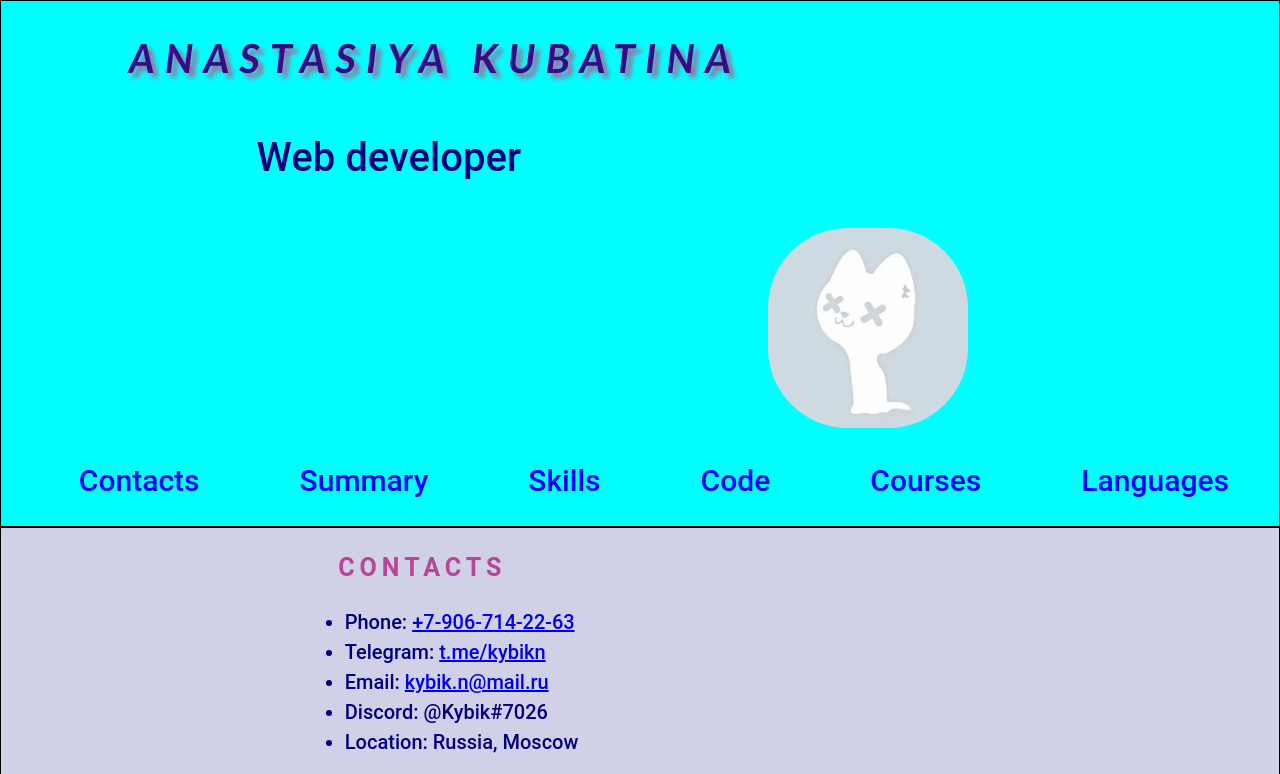
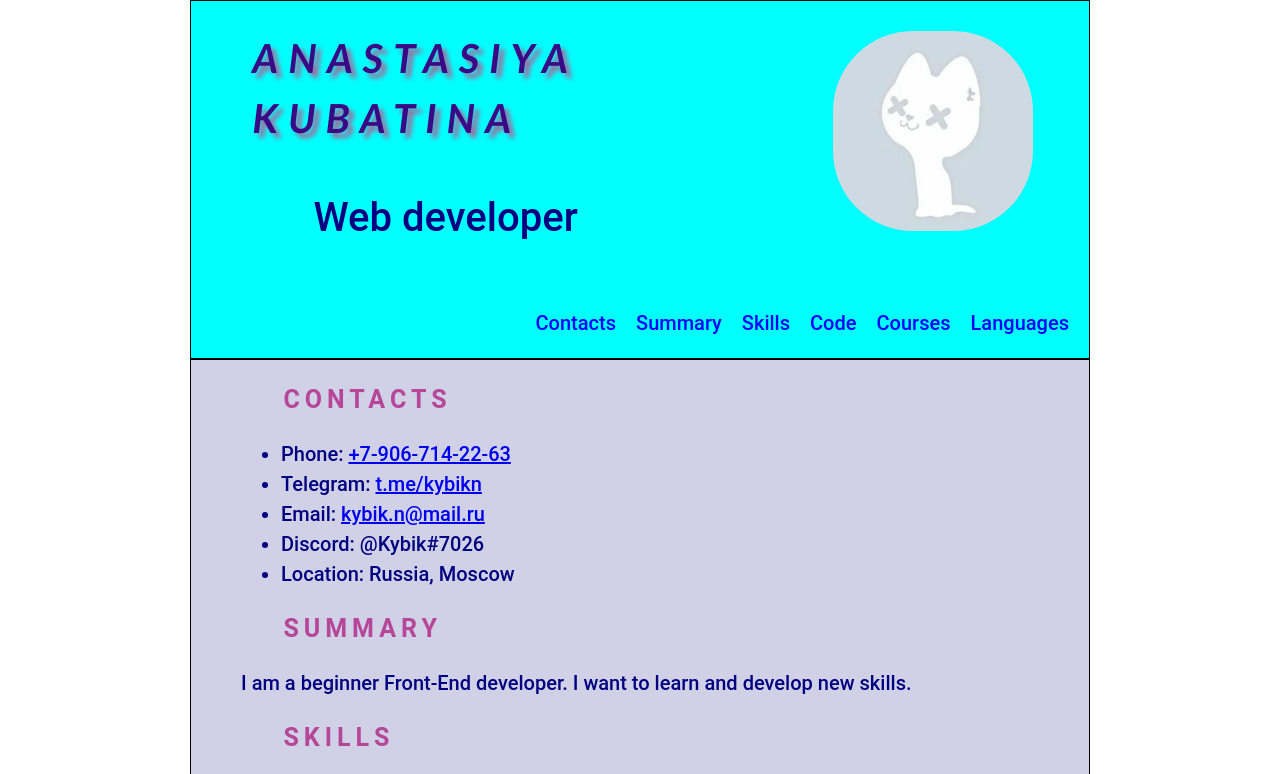
Before and after one commit to kybikn/rsschool-cv, a plain HTML site: page index.html in a window 1280 px wide. Shown: the top 774 px of the page. Drawn offline with Linux system fonts and the light colour scheme.

Commit message:
feat: update html and css

```diff
--- a/index.html
+++ b/index.html
@@ -5,23 +5,20 @@
     <meta charset="UTF-8" />
     <meta http-equiv="X-UA-Compatible" content="IE=edge" />
     <meta name="viewport" content="width=device-width, initial-scale=1.0" />
-    <title>CV</title>
+    <title>My CV</title>
     <link rel="stylesheet" href="style.css" />
-    <!--<link rel="icon" href="assets/favicon.ico" />
-
-    <link rel="preconnect" href="https://fonts.gstatic.com" />
-    <link
-      href="https://fonts.googleapis.com/css2?family=Roboto:wght@100;300;500;700&display=swap"
-      rel="stylesheet"
-    />-->
   </head>
 
   <body>
+    <div class="container">
       <header class="header">
-      <div class="container">
+        <div class="header-name-photo">
+          <div>
             <h1>Anastasiya Kubatina</h1>
             <p>Web developer</p>
-        <img src="assets/img/cat.jfif" alt="my photo" />
+          </div>
+          <div><img src="assets/img/cat.jfif" alt="my photo" /></div>
+        </div>
         <nav>
           <ul class="nav-list">
             <li>
@@ -44,11 +41,9 @@
             </li>
           </ul>
         </nav>
-      </div>
       </header>
 
       <main class="main">
-      <div class="container">
         <section id="contacts">
           <h2>Contacts</h2>
           <ul>
@@ -99,12 +94,9 @@
             <li>Russian - Native</li>
           </ul>
         </section>
-      </div>
       </main>
 
       <footer class="footer">
-      <div class="container">
-        <section>
         <a href="https://rs.school/js/"
           ><img
             src="https://rs.school/images/rs_school_js.svg"
@@ -112,11 +104,9 @@
             alt="logo"
           />
         </a>
-        </section>
 
-        <p>2021</p>
+        <span>2021</span>
 
-        <section>
         <a target="_blank" href="https://github.com/kybikn">
           <svg
             height="32"
@@ -133,8 +123,7 @@
             ></path>
           </svg>
         </a>
-        </section>
+      </footer>
     </div>
-    </footer>
   </body>
 </html>
--- a/style.css
+++ b/style.css
@@ -1,20 +1,65 @@
+body {
+  margin: 0;
+  padding: 0;
+  font-family: "Roboto", sans-serif;
+  font-size: 20px;
+  font-weight: 500;
+  line-height: 1.5;
+  color: navy;
+}
+
+.container {
+  max-width: 900px;
+  margin: 0 auto;
+}
+
 .header {
   border: 1px solid black;
   background-color: cyan;
+}
+
+.header-name-photo {
+  display: flex;
+  flex-wrap: wrap;
+}
+
+h1 {
+  font-family: "Gill Sans", "Gill Sans MT", Calibri, "Trebuchet MS", sans-serif;
+  font-size: 40px;
+  font-weight: bolder;
+  font-style: italic;
+  text-transform: uppercase;
+  letter-spacing: 10px;
+  text-shadow: 5px 5px 5px rgb(172, 98, 150);
+  padding-left: 10%;
+  color: #3a0a86;
+}
+
+header img {
+  height: 200px;
+  width: 200px;
+  margin: 30px;
+  border-radius: 40%;
+}
+
+header p {
+  font-size: 40px;
+  padding-left: 20%;
 }
 
 .nav-list {
   display: flex;
   justify-content: flex-end;
   list-style: none;
+  margin-right: 10px;
 }
 
 .nav-link {
-  padding: 0 50px;
-  line-height: 50px;
+  padding: 0 10px;
+  line-height: 20px;
   text-decoration: none;
+  font-size: 20px;
   color: blue;
-  font-size: 30px;
 }
 
 .nav-link:hover {
@@ -29,60 +74,7 @@ li:pointer {
 .main {
   border: 1px solid black;
   background-color: rgb(208, 209, 231);
-  display: flex;
-  flex-wrap: wrap;
-}
-
-.container {
-  max-width: 1440px;
-  margin: 0 auto;
-}
-
-div > img {
-  height: 200px;
-  width: 200px;
-  margin-left: 60%;
-  border-radius: 40%;
-}
-
-div > p {
-  font-size: 40px;
-  padding-left: 20%;
-}
-
-.footer {
-  border: 1px solid black;
-  background-color: lightblue;
-  display: flex;
-  flex-direction: row;
-  justify-content: space-between;
-  padding: 20px;
-}
-
-body {
-  font-family: "Roboto", sans-serif;
-  font-size: 20px;
-  font-weight: 500;
-  line-height: 1.5;
-  color: navy;
-  min-height: 100vh;
-  margin: 0;
-  padding: 0;
-  display: flex;
-  flex-direction: column;
-  justify-content: space-between;
-}
-
-h1 {
-  font-family: "Gill Sans", "Gill Sans MT", Calibri, "Trebuchet MS", sans-serif;
-  font-size: 40px;
-  font-weight: bolder;
-  font-style: italic;
-  text-transform: uppercase;
-  letter-spacing: 10px;
-  color: #3a0a86;
-  text-shadow: 5px 5px 5px rgb(172, 98, 150);
-  padding-left: 10%;
+  padding-left: 50px;
 }
 
 h2 {
@@ -94,6 +86,15 @@ h2 {
   padding-left: 5%;
 }
 
+.footer {
+  display: flex;
+  flex-direction: row;
+  justify-content: space-between;
+  border: 1px solid black;
+  padding: 20px;
+  background-color: lightblue;
+}
+
 * {
   box-sizing: border-box;
 }
```
Lines whose indentation alone changed are shown as unchanged.
